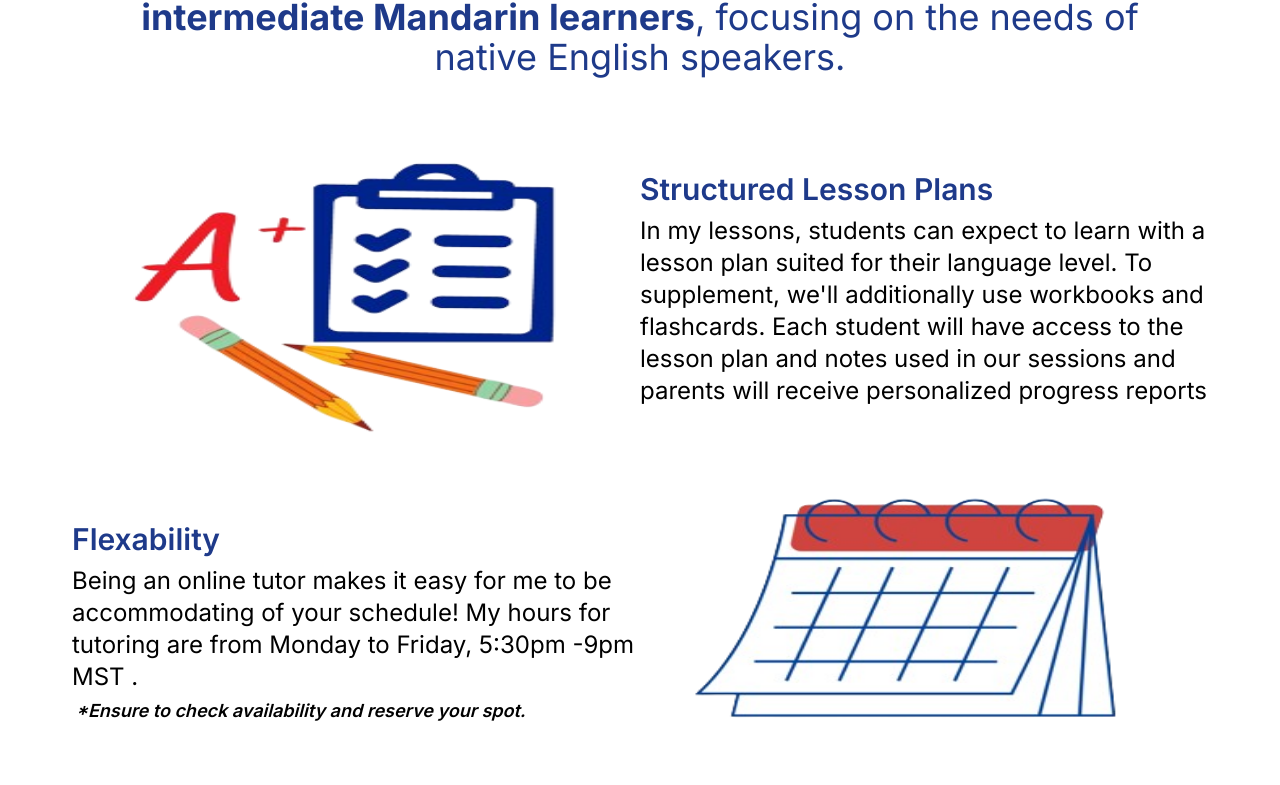
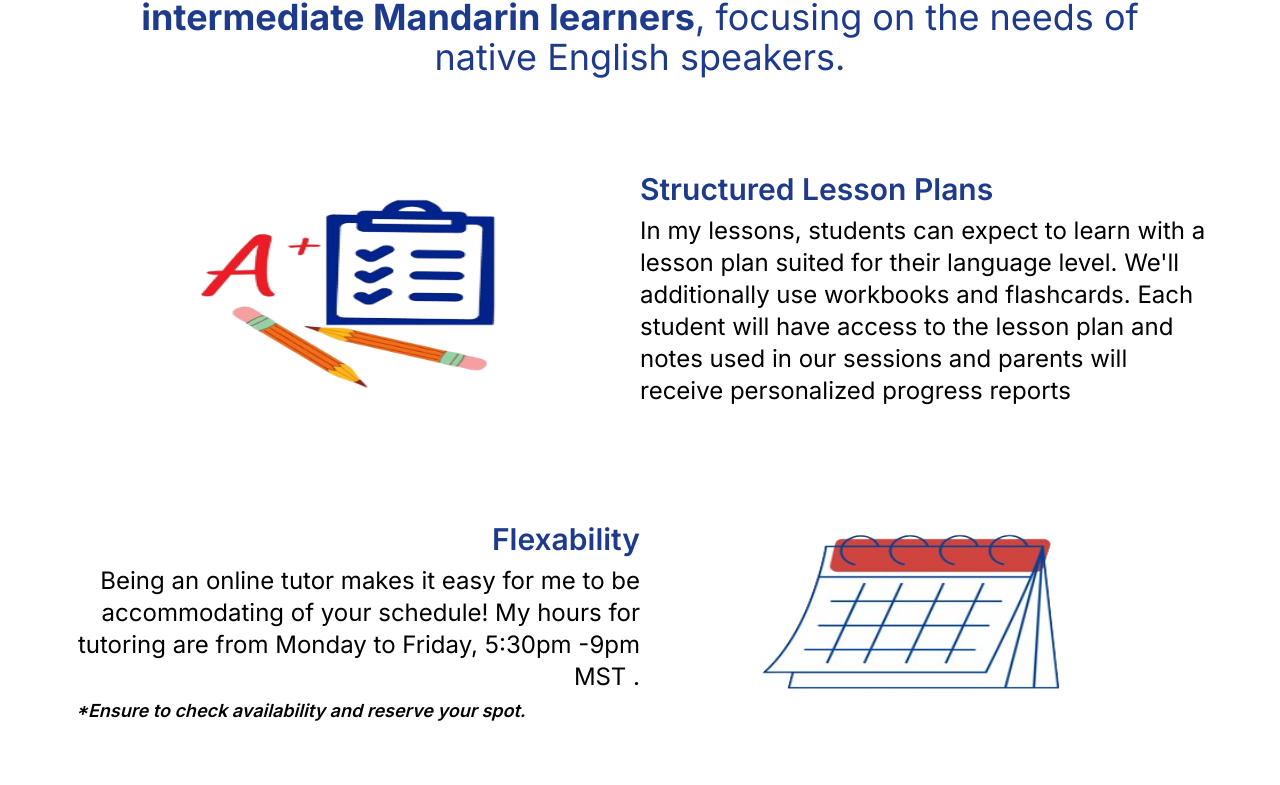
Before and after one commit to zachcygan/chinese_with_katie, a Next.js app: page / in a window 1280 px wide. Shown: the part 1475-2260 px from the top of the page. Built offline with nearby package versions, Linux system fonts and the light colour scheme.

Commit message:
reordered footer

```diff
--- a/src/components/dottedLine.tsx
+++ b/src/components/dottedLine.tsx
@@ -1,5 +1,5 @@
 export default function DottedLine() {
   return(
-    <div className="border-b-[7px] border-blue-700 border-dotted p-10 mb-10 max-w-3xl mx-auto"></div>
+    <div className="border-b-[7px] border-blue-700 border-dotted p-5 m-2 max-w-3xl mx-auto"></div>
   )
 }
--- a/src/components/footer.tsx
+++ b/src/components/footer.tsx
@@ -17,16 +17,16 @@ export default function Footer() {
 
   return (
     <footer className="bg-blue-900">
-      <div className="mx-auto max-w-7xl overflow-hidden px-6 py-20 sm:py-24 lg:px-8 ">
-        <nav className="-mb-6 columns-2 sm:flex sm:justify-center sm:space-x-12 sm:items-center" aria-label="Footer">
+      <div className="mx-auto max-w-7xl overflow-hidden px-6 py-10 lg:py-20 sm:py-24 lg:px-8 ">
+        <nav className="-mb-6 grid grid-col-2 sm:grid-cols-5 sm:space-x-12 sm:items-center" aria-label="Footer">
           {navigation.map((item) => (
-            <div key={item.name} className="pb-6">
+            <div key={item.name} className={`pb-6 ${item.name === `Katie's Chinese Guide` ? 'col-span-2 sm:col-span-1' : 'col-span-1' }`}>
               <Link href={item.href}>
                 <div
-                  className="leading-6 text-white text-center text-xl"
+                  className={`leading-6  text-center text-xl ${item.name === `Katie's Chinese Guide` ? 'text-red-500' : 'text-white'}`}
                   onClick={(e) => {
                     if (item.name === 'Contact') {
-                      e.preventDefault(); // prevent navigation
+                      e.preventDefault();
                       setIsSlideOpen(true);
                     }
                   }}
--- a/src/components/info.tsx
+++ b/src/components/info.tsx
@@ -25,7 +25,7 @@ const intro = [
 const sideBySide = [
   {
     title: 'Structured Lesson Plans',
-    text: 'In my lessons, students can expect to learn with a lesson plan suited for their language level. To supplement, we\'ll additionally use workbooks and flashcards. Each student will have access to the lesson plan and notes used in our sessions and parents will receive personalized progress reports',
+    text: 'In my lessons, students can expect to learn with a lesson plan suited for their language level. We\'ll additionally use workbooks and flashcards. Each student will have access to the lesson plan and notes used in our sessions and parents will receive personalized progress reports',
     image: '/assets/images/info1.png',
   },
   {
@@ -40,7 +40,7 @@ const sideBySide = [
     image: '/assets/images/info3.png',
   },
   {
-    title: 'Student Feedback For Parents',
+    title: 'Student Feedback',
     text: 'It\'s always important to view your child\'s progress. After each lesson,  parents will receive personalized progress reports, identifying areas for improvement and displaying achievements.',
     image: '/assets/images/info4.png',
   }
@@ -48,15 +48,15 @@ const sideBySide = [
 
 const expectations = [
   {
-    text: 'Supplemental Material Image',
+    text: 'Supplemental Material',
     image: '/assets/images/book.png',
   },
   {
-    text: 'Online Whiteboard Image',
+    text: 'Online Whiteboard',
     image: '/assets/images/whiteboard.png',
   },
   {
-    text: 'Conversation Practice Image',
+    text: 'Conversation Practice',
     image: '/assets/images/conversation.png',
   }
 ]
@@ -115,7 +115,7 @@ export default function Info() {
   return (
     <div>
       <div>
-        <div className="text-center text-red-600 font-bold text-3xl xl:text-6xl pt-14 lg:pt-32 hiddenTransition">
+        <div className="text-center text-red-600 font-bold text-2xl xl:text-6xl pt-14 px-1 lg:pt-32 hiddenTransition">
           If you're looking to raise your child's grade, you've come to the right place
         </div>
         <div className="text-center pt-7 text-blue-900 text-xl lg:text-3xl">
@@ -127,7 +127,7 @@ export default function Info() {
           className="grid grid-cols-2 lg:grid-cols-4 justify-center items-stretch text-white text-xl lg:text-3xl py-2 lg:py-10 gap-2 mx-2 lg:mx-0 max-w-11/12"
           initial={{ opacity: 0, translateX: -150, filter: 'blur(2px)' }}
           whileInView={{ opacity: 1, translateX: 0, filter: 'blur(0px)' }}
-          transition={{ duration: .6, staggerChildren: .2 }}
+          transition={{ duration: .6, staggerChildren: .2, ease: 'easeInOut' }}
           viewport={{ once: true }}
         >
           {intro.map((item, index) => (
@@ -147,30 +147,36 @@ export default function Info() {
         <div className="text-center text-blue-900 text-md w-5xl lg:text-4xl m-2 mt-10 lg:m-10 hiddenTransition">
           My tutoring service is designed for <span className="font-bold">beginning and intermediate Mandarin learners</span>, focusing on the needs of native English speakers.
         </div>
+        <motion.div
+          initial={{ opacity: 0 }}
+          whileInView={{ opacity: 1 }}
+          transition={{ duration: .6, staggerChildren: 1, ease: 'easeInOut' }}
+          viewport={{ once: true }}
+        >
           {sideBySide.map((item, index) => (
             <motion.div
               key={index}
               className={`flex justify-between items-center mx-auto max-w-6xl p-2 overflow-hidden ${index % 2 != 0 ? 'flex-row-reverse' : ''}`}
               initial={index % 2 != 0 ? { opacity: 0, translateX: -100 } : { opacity: 0, translateX: 100 }}
               whileInView={index % 2 != 0 ? { opacity: 1, translateX: 0 } : { opacity: 1, translateX: 0 }}
-            transition={{ duration: 1, staggerChildren: 1 }}
+              transition={{ duration: .6, delay: index * .2, staggerChildren: 1 }}
               viewport={{ once: true }}
             >
-            <motion.div
-              className={`flex-1 flex justify-center hover:scale-[1.1] transition relative size-36 md:size-64 lg:size-80 aspect-square ${item.image == '/assets/images/info2.png' ? 'scale-[.85]' : ''}`}
+              <div
+                className={`flex-1 flex justify-center transition relative size-36 md:size-48 lg:size-80 aspect-square ${item.image == '/assets/images/info2.png' ? 'scale-[.8] lg:scale-[.6] hove:scale-[.85] lg:hover:scale-[.65]' : 'scale:[.6] lg:scale-[.7] hove:scale-[.65] lg:hover:scale-[.75]'}`}
               >
                 <Image
                   src={item.image}
                   fill
-                className={`absolute `}
+                  className={`absolute`}
                   alt='A+'
                 />
-            </motion.div>
-            <div className="flex-1 flex flex-col justify-center items-start">
-              <div className="mx-auto lg:mx-0">
-                <div className="py-2 text-lg md:text-2xl lg:text-3xl text-center lg:text-left text-blue-900 font-semibold">{item.title}</div>
               </div>
-              <div className="text-sm sm:text-xl lg:text-2xl text-center lg:text-left sm:m-0">
+              <div className="flex-1 flex flex-col justify-center">
+                <div className={`py-2 text-md md:text-2xl lg:text-3xl text-blue-900 font-semibold ${index % 2 != 0 ? 'text-right' : 'text-left'}`}>
+                  {item.title}
+                </div>
+                <div className={`text-xs sm:text-xl lg:text-2xl ${index % 2 != 0 ? 'text-right' : 'text-left'}`}>
                   {item.text}
                 </div>
                 {item.astericks && (
@@ -181,6 +187,7 @@ export default function Info() {
               </div>
             </motion.div>
           ))}
+        </motion.div>
       </div>
       <DottedLine />
       <div>
@@ -188,7 +195,7 @@ export default function Info() {
           <div className="text-3xl lg:text-6xl text-red-600 text-center font-bold p-10">What to expect in our lessons</div>
         </div>
         <motion.div
-          className="flex flex-col lg:flex-row items-center justify-between delay"
+          className="flex items-center justify-between delay"
           initial={{ opacity: 0, translateX: -100 }}
           whileInView={{ opacity: 1, translateX: 0 }}
           transition={{ duration: .6, staggerChildren: 1 }}
@@ -205,17 +212,18 @@ export default function Info() {
               <motion.div className="flex flex-col">
                 <div className="py-2 sm:py-10 md:py-14 mx-auto hover:scale-[1.2] transition">
                   {item.image &&
-                    <div className='relative size-28'>
+                    <div className={`relative size-16 md:size-20 lg:size-28 `}>
                       <Image
                         src={item.image}
                         fill
                         sizes='(min-width: 640px) 640px, 25vw'
+                        className={`${item.image == '/assets/images/book.png' ? 'mt-2 lg:mt-0' : ''}`}
                         alt="A+"
                       />
                     </div>}
                 </div>
-                <div className="">
-                  <div className="text-2xl text-blue-900">{item.text}</div>
+                <div className="text-lg lg:text-2xl text-center mt-1 text-blue-900 px-3 lg:px-0">
+                  {item.text}
                 </div>
               </motion.div>
             </motion.div>
```
Lines whose indentation alone changed are shown as unchanged.
